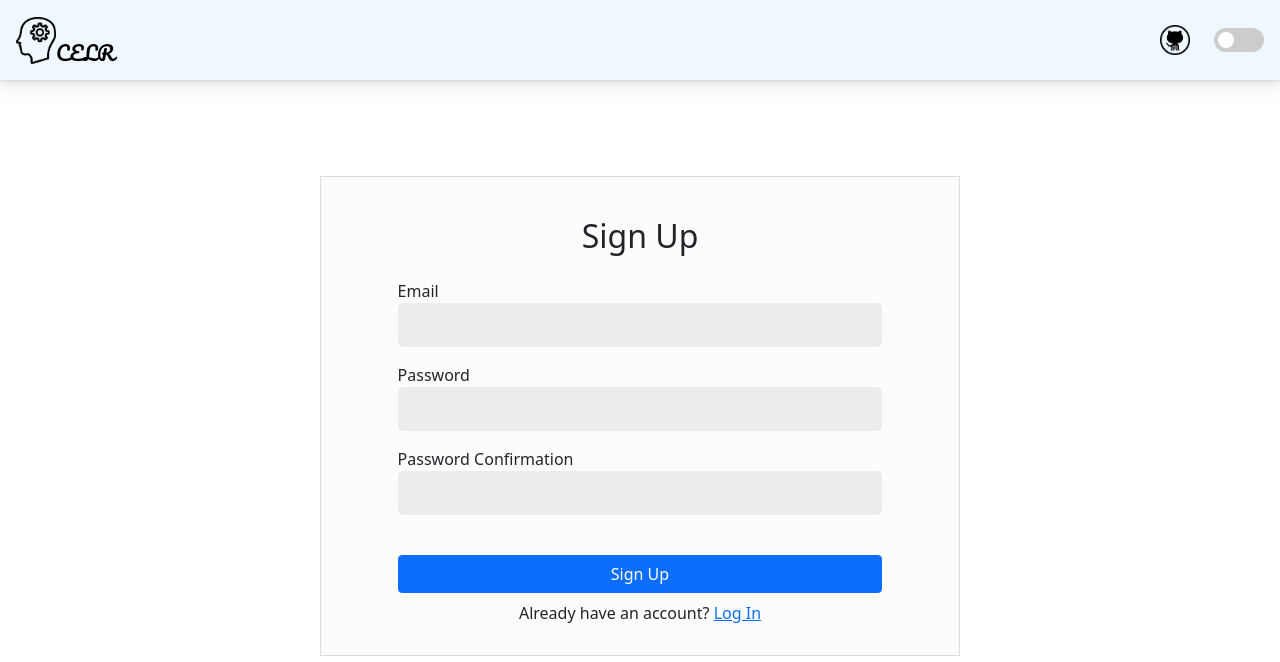
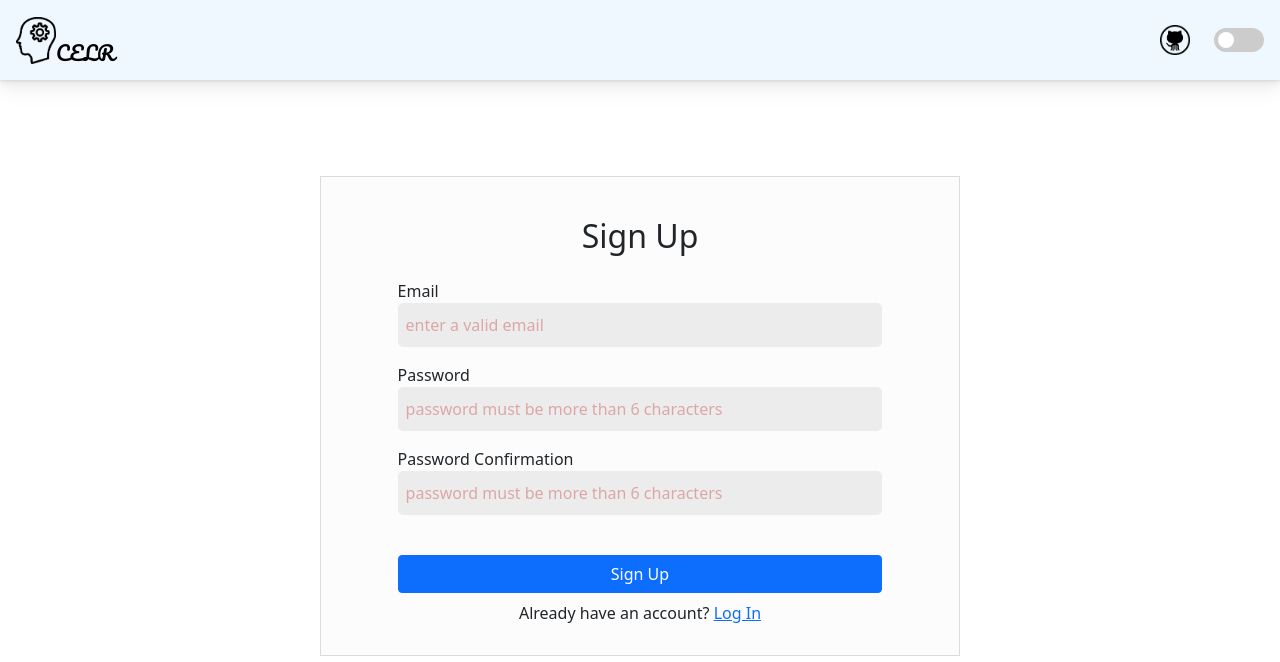
Before and after one commit to keys78/quiz-app-with-a-twist, a React (Create React App) app: page /signup in a window 1280 px wide. Shown: the top 662 px of the page. Built offline with nearby package versions, Linux system fonts and the light colour scheme; no server answers.

Commit message:
final commits

```diff
--- a/src/App.js
+++ b/src/App.js
@@ -41,7 +41,6 @@ function App() {
     axios.get('https://61879aaf057b9b00177f9a1b.mockapi.io/questions').then(res => {
       if (res.statusText === 'OK') {
         setQuestionData(res.data);
-        console.log(questionData)
       }
     }).catch((error) => {
       console.log(error)
--- a/src/Pages/Help.js
+++ b/src/Pages/Help.js
@@ -73,6 +73,10 @@ const HelpContainer = styled(motion.div)`
               0 8px 8px rgba(0,0,0,0.05),
               0 16px 16px rgba(0,0,0,0.03);
 
+  @media (max-width: 540px) {
+    height:fit-content;
+  }
+
 `
 
 
--- a/src/Pages/SignUp.jsx
+++ b/src/Pages/SignUp.jsx
@@ -57,15 +57,15 @@ const Signup = ({ darkmode }) => {
             <Form onSubmit={handleSubmit}>
               <InputGroup id="email">
                 <Label>Email</Label>
-                <Input type="email" ref={emailRef} required />
+                <Input type="email"  placeholder={'enter a valid email'} ref={emailRef} required />
               </InputGroup>
               <InputGroup id="password">
                 <Label>Password</Label>
-                <Input type="password" ref={passwordRef} required />
+                <Input type="password" placeholder={'password must be more than 6 characters'} ref={passwordRef} required />
               </InputGroup>
               <InputGroup id="password-confirm">
                 <Label>Password Confirmation</Label>
-                <Input type="password" ref={passwordConfirmRef} required />
+                <Input type="password" placeholder={'password must be more than 6 characters'} ref={passwordConfirmRef} required />
               </InputGroup>
               <Button disabled={loading} className="w-100 mt-4" type="submit">
                 Sign Up
--- a/src/components/NavTags.jsx
+++ b/src/components/NavTags.jsx
@@ -20,7 +20,7 @@ const NavTags = ({ displayModal, darkmode }) => {
       <NavTagsWrapper darkmode={darkmode} className={`Modal ${displayModal ? "Show" : ""}`}>
 
         <IconContext.Provider value={{ size: '23px', className: `navs ${darkmode ? 'newNavs' : '' }` }}>
-          <div className="flex flex-col gap-80 justify-between items-center mt-16">
+          <div className="flex flex-col sm:gap-80 gap-16 justify-between items-center mt-16">
             <div>
               <NavLink exact to="/dashboard">
                 <IoHome />
--- a/src/components/QuestionsPanelFolder/PanelTimer.jsx
+++ b/src/components/QuestionsPanelFolder/PanelTimer.jsx
@@ -42,7 +42,7 @@ const PanelTimer = ({ setShowScore, setCurrentQuestion, isActive, setIsActive, d
         if (isActive) {
             interval = setInterval(() => {
                 clearInterval(interval);
-                minutes === 9 && seconds <= 56 ? setColor(yellowWarning) : setColor(color);
+                minutes === 4 && seconds <= 56 ? setColor(yellowWarning) : setColor(color);
                 if (seconds === 0) {
                     if (minutes !== 0) {
                         setSeconds(59);
--- a/src/components/QuestionsPanelFolder/QuestionsPanel.jsx
+++ b/src/components/QuestionsPanelFolder/QuestionsPanel.jsx
@@ -52,7 +52,7 @@ const QuestionsPanel = ({ darkmode, isActive, setIsActive, questionData }) => {
     let n = selectedQuestions.length;
     randomize(selectedQuestions, n);
     // printArray(selectedQuestions, n);
-    const questions = selectedQuestions.slice(0, 30)
+    const questions = selectedQuestions.slice(0, 35)
 
 
     function next() {
@@ -103,8 +103,8 @@ const QuestionsPanel = ({ darkmode, isActive, setIsActive, questionData }) => {
                     {showScore ? (
                         <ScoreSection>
                             You scored <span>{score}</span> out of <span>{questions.length}</span>
-                            <p>{score < 2 ? 'Try Harder Next Time' : 'Congrats'}</p>
-                            <p>{score >= 4 ? 'You Aced It!!' : ''}</p>
+                            <p>{score < 20 ? 'Try Harder Next Time' : 'Congrats'}</p>
+                            <p>{score >= 35 ? 'You Aced It!!' : ''}</p>
                         </ScoreSection>
                     ) : (
                         <>
```
